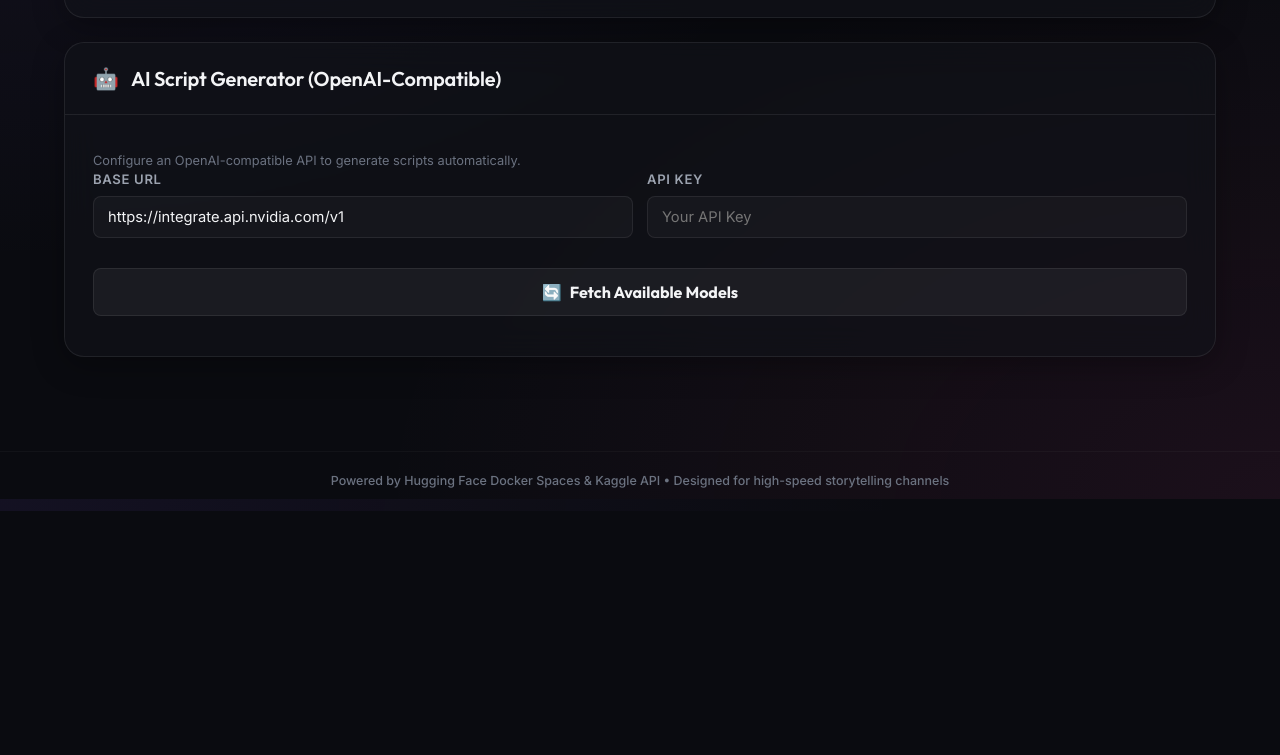
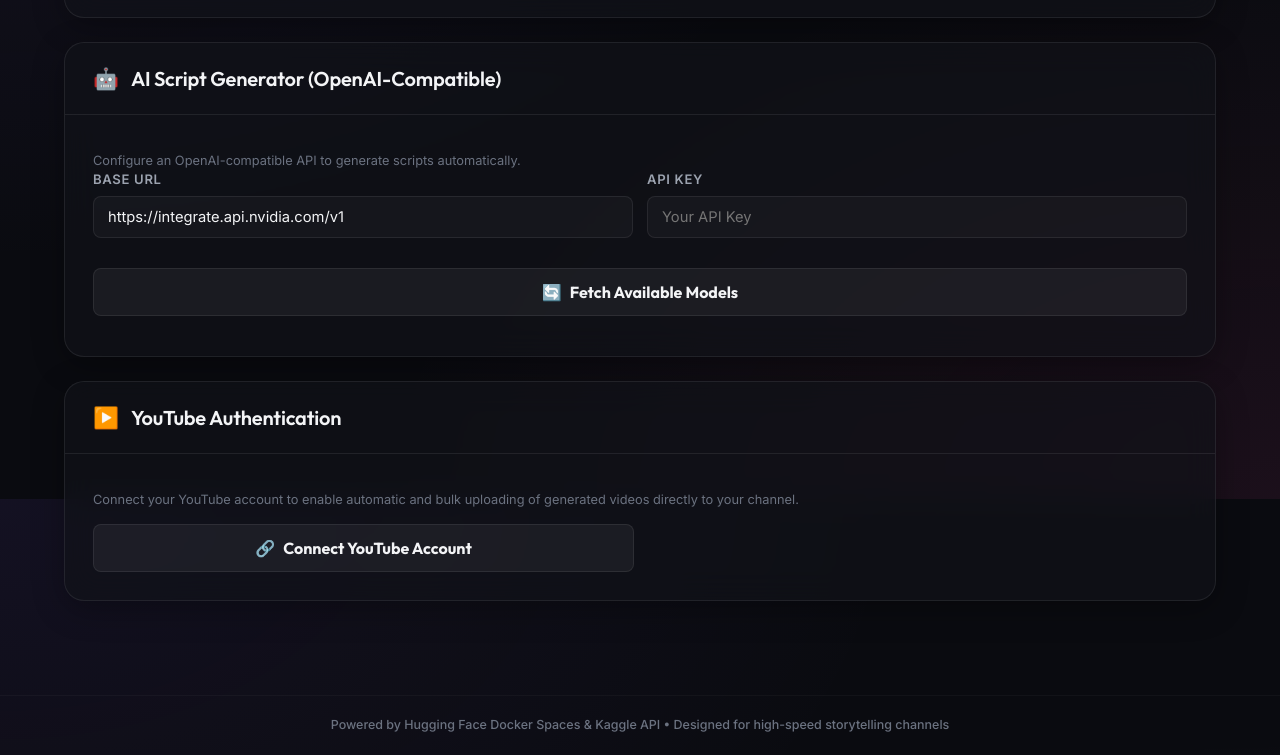
Before and after one commit to Airpyk-98/truecrimescripts, a website: page kaggle-trigger-app/public/index.html in a window 1280 px wide. Shown: the part 1101-1856 px from the top of the page. Before the commit the page ends 1612 px from the top, so only its background shows below. Drawn offline with Linux system fonts and the light colour scheme; no server answers.

Commit message:
Add YouTube auth UI

```diff
--- a/kaggle-trigger-app/public/index.html
+++ b/kaggle-trigger-app/public/index.html
@@ -146,6 +146,24 @@
               <label for="ai-model">Select Model</label>
               <select id="ai-model"></select>
             </div>
+          </div>
+        </div>
+
+        <!-- YouTube Authentication -->
+        <div class="card glass-card">
+          <div class="card-header">
+            <span class="badge-icon">▶️</span>
+            <h2>YouTube Authentication</h2>
+          </div>
+          <div class="card-body">
+            <p class="helper-small">Connect your YouTube account to enable automatic and bulk uploading of generated videos directly to your channel.</p>
+            <div class="auth-buttons" style="margin-top: 15px;">
+              <button class="btn secondary-btn" id="connect-youtube-btn">
+                <span>🔗</span> Connect YouTube Account
+              </button>
+            </div>
+            <div class="success-message" id="youtube-connected-msg" style="display: none;">✓ Connected to YouTube!</div>
+            <div class="status-message" id="youtube-error-msg" style="display: none; color: #f87171;"></div>
           </div>
         </div>
 
@@ -395,6 +413,6 @@
     <p>Powered by Hugging Face Docker Spaces & Kaggle API • Designed for high-speed storytelling channels</p>
   </footer>
 
-  <script src="app.js"></script>
+  <script type="module" src="app.js"></script>
 </body>
 </html>
```
